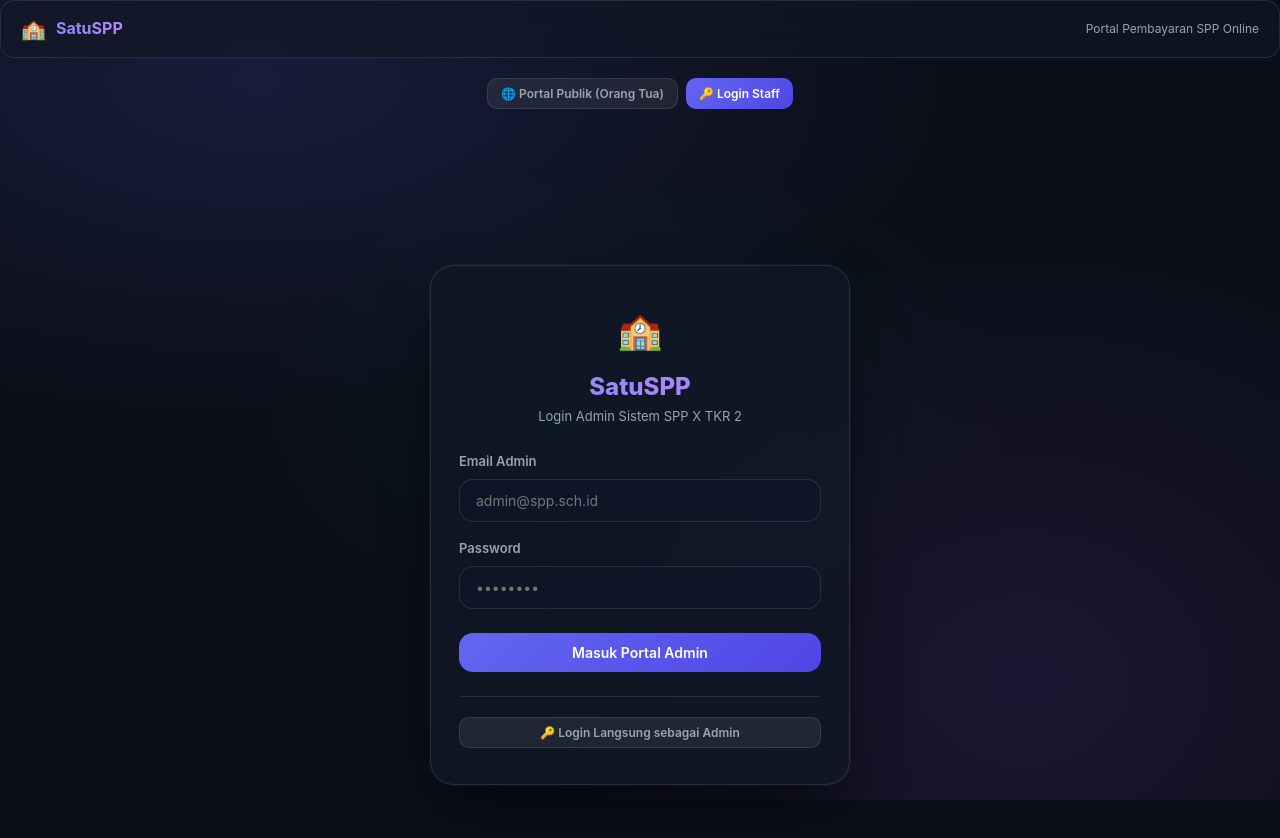
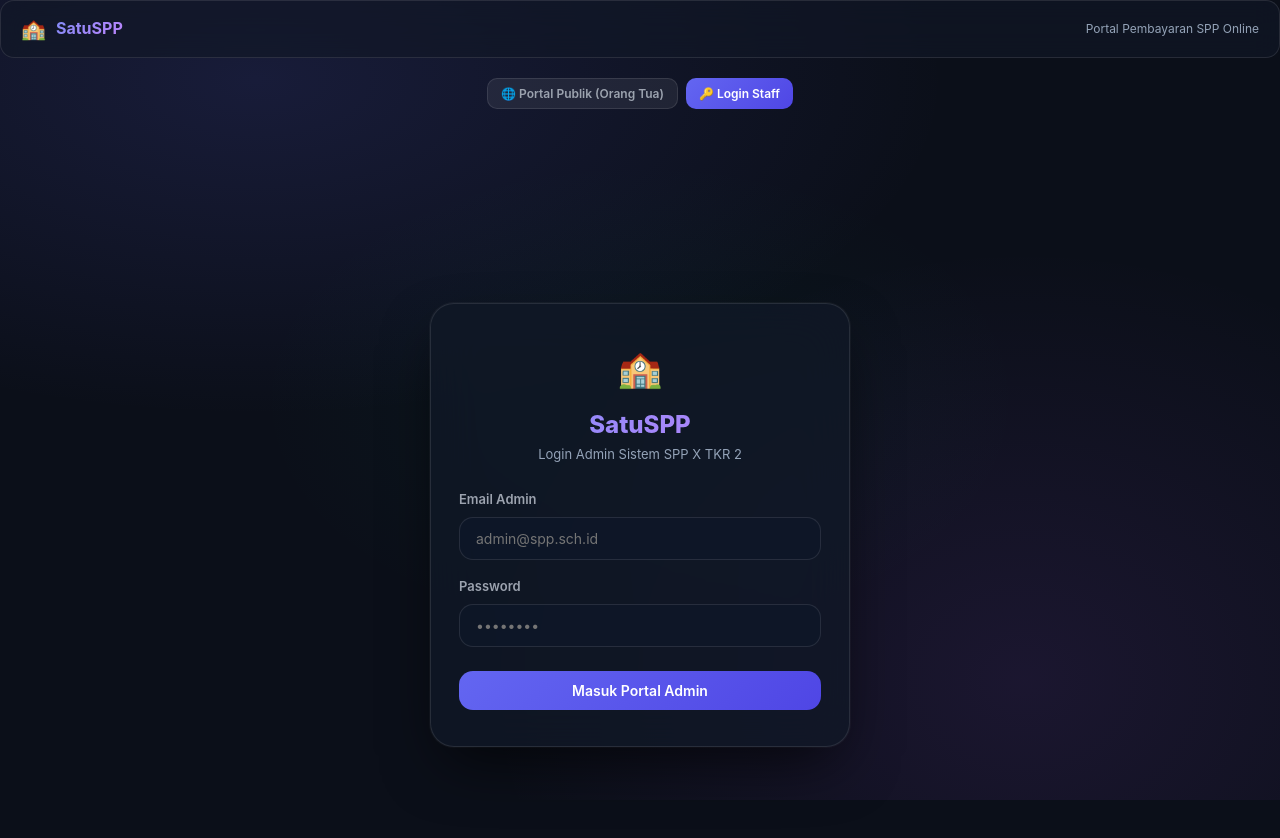
Before and after one commit to nug31/SPP, a React (Vite) app: page / in a window 1280 px wide. Both pictures are taken after a click on the button "🔑 Login Staff". Shown: the top 838 px of the page. Built offline with nearby package versions, Linux system fonts and the light colour scheme; the HTML template or start-up script is replaced by a standard one.

Commit message:
fix: remove quick-login button from login page

```diff
--- a/src/views/LoginView.jsx
+++ b/src/views/LoginView.jsx
@@ -50,11 +50,7 @@ export default function LoginView({ onLogin, onShowToast }) {
                     <button type="submit" className="btn btn-primary btn-full" style={{ marginTop: '8px' }}>Masuk Portal Admin</button>
                 </form>
 
-                <div style={{ marginTop: '24px', paddingTop: '20px', borderTop: '1px solid var(--glass-border)', textAlign: 'center' }}>
-                    <button onClick={() => handleQuickLogin('admin', 'admin@spp.sch.id', 'admin123')} className="btn btn-ghost btn-sm btn-full">
-                        🔑 Login Langsung sebagai Admin
-                    </button>
-                </div>
+
             </div>
         </div>
     );
```
